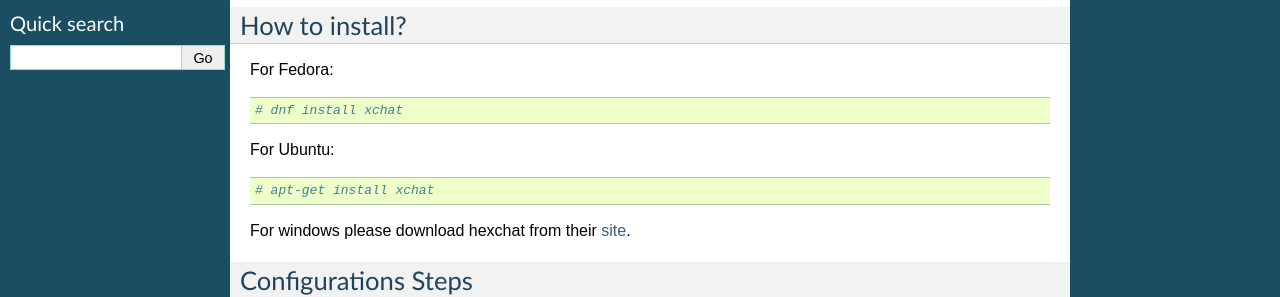
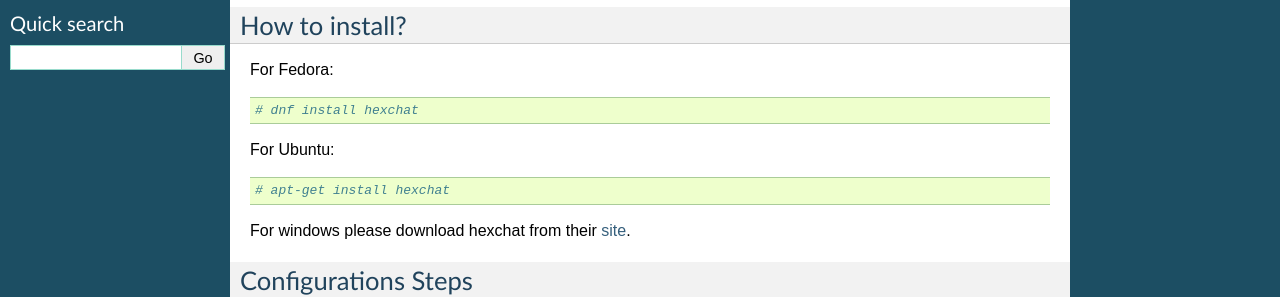
Before and after one commit to kushaldas/summertraining, a Sphinx documentation site: the page built from docs/xchat.rst, in a window 1280 px wide and 900 px high. Shown: the part 303-600 px from the top of the window. Built offline with Sphinx 7.4.7, drawn with Linux system fonts in a browser that asks for light colours.

Commit message:
Only hexchat

```diff
--- a/docs/xchat.rst
+++ b/docs/xchat.rst
@@ -22,21 +22,23 @@
 
 ::
 
-    # dnf install xchat
+    # dnf install hexchat
 
 For Ubuntu:
 
 ::
 
-    # apt-get install xchat
+    # apt-get install hexchat
 
-For windows please download hexchat from their `site <https://hexchat.github.io/>`_.
+For windows please download hexchat from their `site
+<https://hexchat.github.io/>`_.
 
 
 Configurations Steps
 --------------------
 
-Default xchat will open in network selection window where you have to select *FreeNode* and then connect.
+Default xchat will open in network selection window where you have to select
+*FreeNode* and then connect.
 
 .. figure:: img/xchat1.png
    :width: 600px
@@ -48,7 +50,7 @@
    :width: 600px
    :align: center
 
-After pressing OK, you are now in main window and joined *dgplug* channel. Now you have register your nickname to make sure someone else not using it.
+After pressing OK, you are now in main window and joined *#dgplug* channel. Now you have register your nickname to make sure someone else not using it.
 
 .. figure:: img/xchat3.png
    :width: 600px
```
